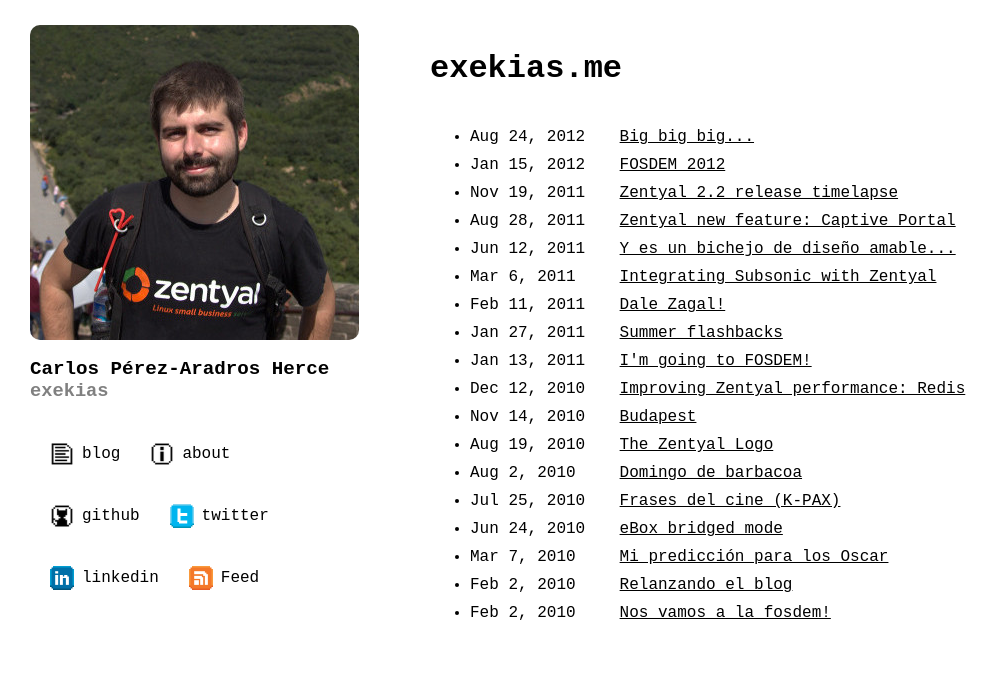
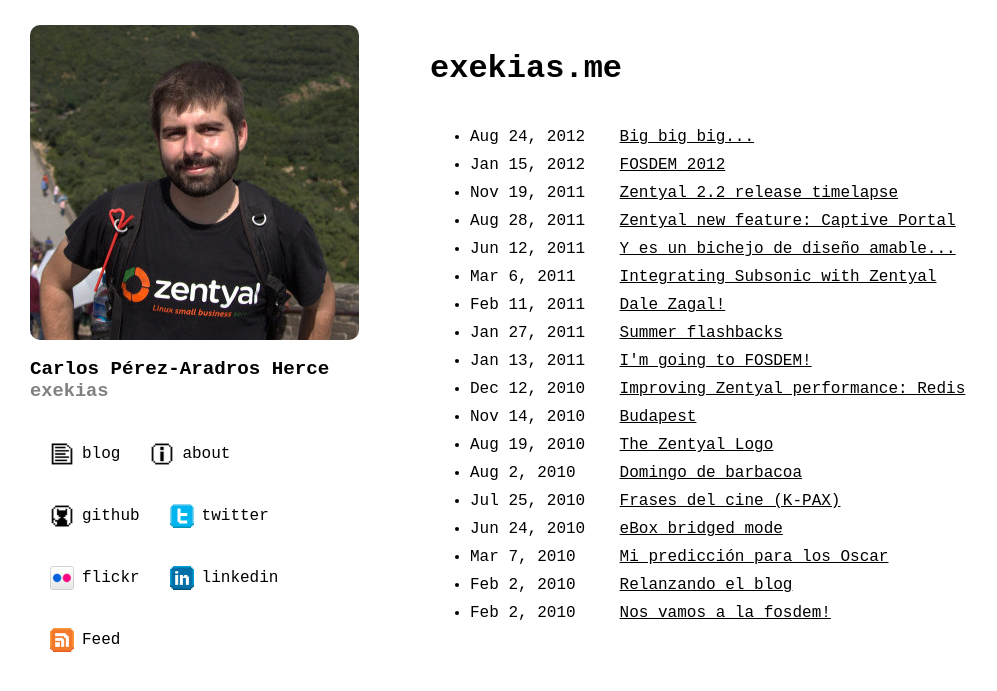
Before and after one commit to exekias/exekias.me, a Jekyll site: the page built from index.html, in a window 1280 px wide. Shown: the top 691 px of the page, without its empty margins (0-997 px from the left). Built offline with Jekyll 4.4.1, drawn with Linux system fonts in a browser that asks for light colours.

Commit message:
Add flickr link

```diff
--- a/_includes/sidebar.html
+++ b/_includes/sidebar.html
@@ -10,9 +10,10 @@
       <li><a href="/"><span class="icon doc"></span>blog</a></li>
       <li><a href="/about/"><span class="icon info"></span>about</a></li>
       <!-- <li><a href="/projects"><span class="icon code"></span>projects</a></li> -->
-      <li><a href="http://github.com/exekias"><span class="icon github"></span>github</a></li>
-      <li><a href="http://twitter.com/exekias"><span class="icon twitter"></span>twitter</a></li>
-      <li><a href="https://www.linkedin.com/in/exekias"><span class="icon linkedin"></span>linkedin</a></li>
+      <li><a href="http://github.com/exekias" target="_blank"><span class="icon github"></span>github</a></li>
+      <li><a href="http://twitter.com/exekias" target="_blank"><span class="icon twitter"></span>twitter</a></li>
+      <li><a href="http://flickr.com/people/exekias" target="_blank"><span class="icon flickr"></span>flickr</a></li>
+      <li><a href="https://www.linkedin.com/in/exekias" target="_blank"><span class="icon linkedin"></span>linkedin</a></li>
       <li><a href="/feed.xml"><span class="icon rss"></span>Feed</a></li>
     </ul>
   </div>
--- a/css/styles.css
+++ b/css/styles.css
@@ -128,6 +128,7 @@ video {
 .icon.twitter { background-image:url(/img/twitter.png); }
 .icon.github { background-image:url(/img/github.png); }
 .icon.linkedin { background-image:url(/img/linkedin.png); }
+.icon.flickr { background-image:url(/img/flickr.jpg); }
 .icon.rss { background-image:url(/img/rss.png); }
 
 .nav a {
```
Also changed, not shown: img/flickr.jpg (added), img/social/behance.png (deleted), img/social/dribbble.png (deleted), img/social/facebook.png (deleted), img/social/google.png (deleted), img/social/like.png (deleted), img/social/pinterest.png (deleted), img/social/stumbleupon.png (deleted), img/social/twitter.png (deleted), img/social/vimeo.png (deleted), img/social/youtube.png (deleted).
